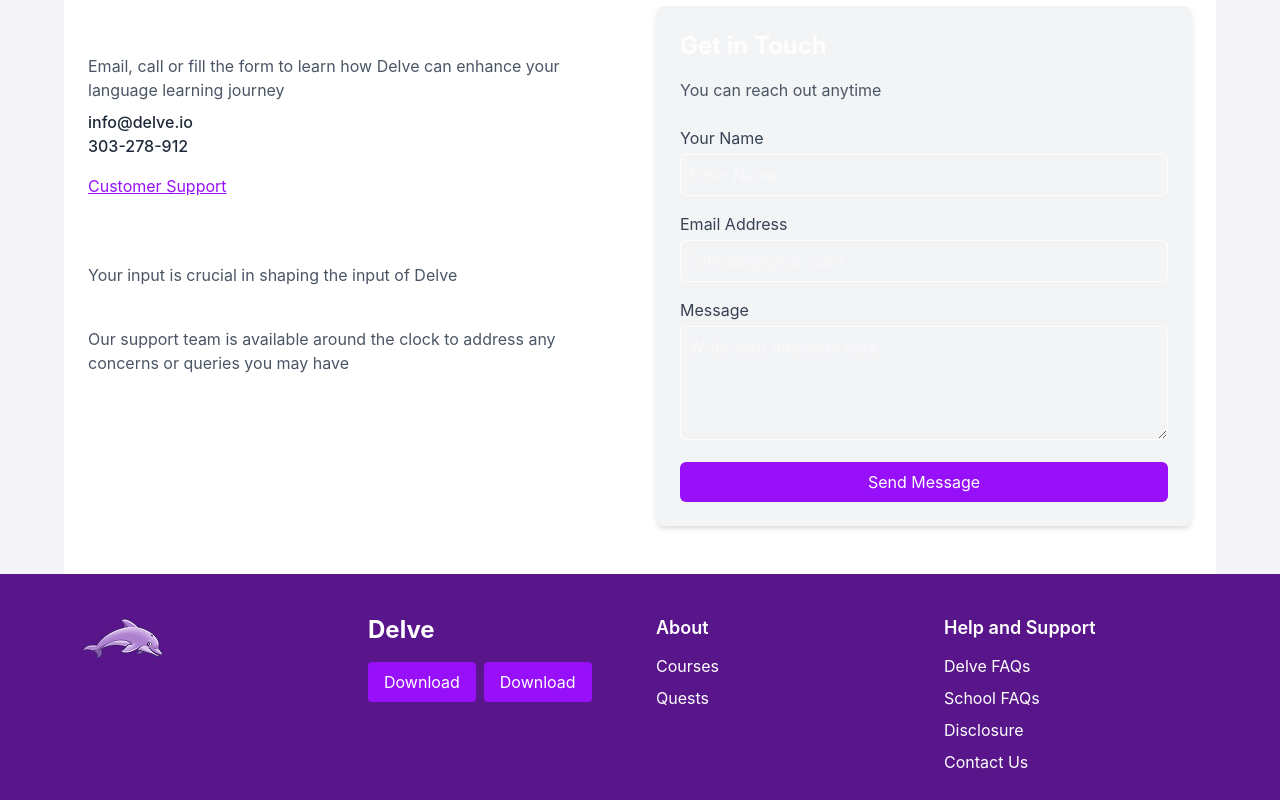
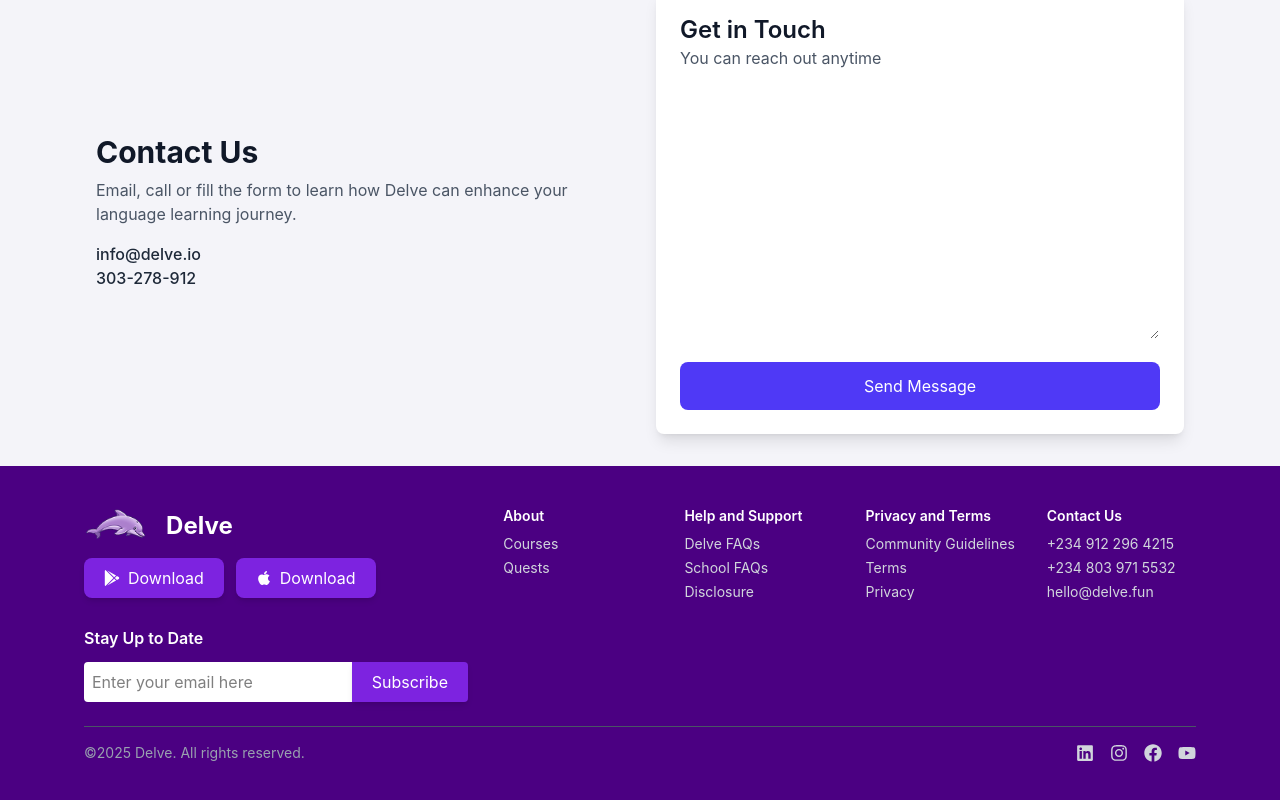
Before and after one commit to emmanuel-akinyemi-Dev/hng_Delve_landing_page, a React (Vite) app: page / in a window 1280 px wide. Shown: the part 3520-4320 px from the top of the page. Built offline with nearby package versions, Linux system fonts and the light colour scheme.

Commit message:
added foot

```diff
--- a/src/components/Footer.jsx
+++ b/src/components/Footer.jsx
@@ -1,58 +1,109 @@
+import {
+  FaApple,
+  FaGooglePlay,
+  FaLinkedin,
+  FaInstagram,
+  FaFacebook,
+  FaYoutube,
+} from "react-icons/fa";
 import { assets } from "../assets/assets";
 
 const Footer = () => {
   return (
-    <footer className="bg-purple-900 text-white py-10 px-5 md:px-20">
-      <div className="grid grid-cols-1 md:grid-cols-4 gap-8">
-        <img src={assets.delvelogo} alt="" />
+    <footer className="bg-[#4B0082] text-white py-10">
+      <div className="max-w-6xl mx-auto px-5">
+        <div className="flex flex-wrap justify-between items-start gap-6">
+          {/* Logo and Download Buttons */}
           <div>
-          <h2 className="text-2xl font-bold mb-4">Delve</h2>
-          <button className="bg-purple-600 hover:bg-purple-700 text-white px-4 py-2 rounded mr-2">
-            Download
-          </button>
-          <button className="bg-purple-600 hover:bg-purple-700 text-white px-4 py-2 rounded">
-            Download
-          </button>
+            <div className="flex items-center gap-2">
+              <img src={assets.delvelogo} alt="Delve Logo" className="h-10" />
+              <h2 className="text-2xl font-bold">Delve</h2>
+            </div>
+            <div className="flex gap-3 mt-3">
+              <a
+                href="https://play.google.com/store/apps/details?id=com.delve.app"
+                target="_blank"
+                download="fileDownloadLink"
+                rel="noopener noreferrer"
+                className="bg-[#7D23E0] hover:bg-[#6B1DBA] px-5 py-2 rounded-lg flex items-center gap-2 shadow-md text-white cursor-pointer"
+              >
+                <FaGooglePlay /> Download
+              </a>
+              <a
+                href="https://apps.apple.com/app/delve/id123456789"
+                target="_blank"
+                download="fileDownloadLink"
+                rel="noopener noreferrer"
+                className="bg-[#7D23E0] hover:bg-[#6B1DBA] px-5 py-2 rounded-lg flex items-center gap-2 shadow-md text-white cursor-pointer"
+              >
+                <FaApple /> Download
+              </a>
+            </div>
           </div>
 
-        {/* About & Links */}
+          {/* Links Sections */}
+          <div className="grid grid-cols-2 md:grid-cols-4 gap-8 text-sm">
             <div>
-          <h3 className="text-lg font-semibold mb-3">About</h3>
-          <ul className="space-y-2">
+              <h3 className="font-semibold">About</h3>
+              <ul className="text-gray-300 mt-2 space-y-1">
                 <li>Courses</li>
                 <li>Quests</li>
               </ul>
             </div>
-
-        {/* Help & Support */}
             <div>
-          <h3 className="text-lg font-semibold mb-3">Help and Support</h3>
-          <ul className="space-y-2">
+              <h3 className="font-semibold">Help and Support</h3>
+              <ul className="text-gray-300 mt-2 space-y-1">
                 <li>Delve FAQs</li>
                 <li>School FAQs</li>
                 <li>Disclosure</li>
-            <li>Contact Us</li>
               </ul>
             </div>
+            <div>
+              <h3 className="font-semibold">Privacy and Terms</h3>
+              <ul className="text-gray-300 mt-2 space-y-1">
+                <li>Community Guidelines</li>
+                <li>Terms</li>
+                <li>Privacy</li>
+              </ul>
+            </div>
+            <div>
+              <h3 className="font-semibold">Contact Us</h3>
+              <ul className="text-gray-300 mt-2 space-y-1">
+                <li>+234 912 296 4215</li>
+                <li>+234 803 971 5532</li>
+                <li>hello@delve.fun</li>
+              </ul>
+            </div>
+          </div>
 
-        {/* Contact & Newsletter */}
-        <div>
-          <h3 className="text-lg font-semibold mb-3">Stay Up to Date</h3>
-          <div className="flex">
+          {/* Newsletter Subscription */}
+          <div className="w-full max-w-sm">
+            <h3 className="font-semibold">Stay Up to Date</h3>
+            <div className="mt-3 flex">
               <input
                 type="email"
                 placeholder="Enter your email here"
-              className="p-2 rounded-l w-full text-black"
+                className="flex-1 p-2 rounded-l bg-white text-black outline-none"
               />
-            <button className="bg-purple-600 hover:bg-purple-700 text-white px-4 py-2 rounded-r">
+              <button className="bg-[#7D23E0] hover:bg-[#6B1DBA] px-5 py-2 rounded-r shadow-md">
                 Subscribe
               </button>
             </div>
           </div>
         </div>
 
-      <div className="border-t border-purple-700 mt-8 pt-4 text-center text-sm">
-        <p>©2025 Delve. All rights reserved.</p>
+        {/* Social Icons */}
+        <div className="border-t border-gray-600 mt-6 pt-4 flex justify-between items-center">
+          <div className="text-gray-400 text-sm">
+            ©2025 Delve. All rights reserved.
+          </div>
+          <div className="flex gap-4 text-gray-300 text-lg">
+            <FaLinkedin className="hover:text-white cursor-pointer" />
+            <FaInstagram className="hover:text-white cursor-pointer" />
+            <FaFacebook className="hover:text-white cursor-pointer" />
+            <FaYoutube className="hover:text-white cursor-pointer" />
+          </div>
+        </div>
       </div>
     </footer>
   );
--- a/src/components/GetInTouch.jsx
+++ b/src/components/GetInTouch.jsx
@@ -1,50 +1,73 @@
-import React from 'react';
+import { useState } from "react";
 
 const GetInTouch = () => {
+  const [formData, setFormData] = useState({
+    name: "",
+    email: "",
+    message: "",
+  });
+
+  const handleChange = (e) => {
+    setFormData({ ...formData, [e.target.name]: e.target.value });
+  };
+
+  const handleSubmit = (e) => {
+    e.preventDefault();
+    console.log("Form Data Submitted", formData);
+  };
+
   return (
-    <section className="bg-white py-12 px-6 max-w-6xl mx-auto">
-      <div className="grid grid-cols-1 md:grid-cols-2 gap-8">
-        {/* Contact Info Section */}
-        <div>
-          <h2 className="text-2xl font-bold mb-4">Contact Us</h2>
-          <p className="text-gray-600 mb-2">
-            Email, call or fill the form to learn how Delve can enhance your language learning journey
-          </p>
-          <p className="text-gray-800 font-medium">info@delve.io</p>
-          <p className="text-gray-800 font-medium mb-4">303-278-912</p>
-          <a href="#" className="text-purple-600 underline">Customer Support</a>
-
-          <div className="mt-6 border-t pt-4">
-            <h3 className="font-bold">Feedback & Suggestions</h3>
-            <p className="text-gray-600 mb-4">Your input is crucial in shaping the input of Delve</p>
-
-            <h3 className="font-bold">Customer Support</h3>
-            <p className="text-gray-600">Our support team is available around the clock to address any concerns or queries you may have</p>
-          </div>
-        </div>
-
-        {/* Form Section */}
-        <div className="bg-gray-100 p-6 rounded-lg shadow-md">
-          <h2 className="text-2xl font-bold mb-4">Get in Touch</h2>
-          <p className="text-gray-600 mb-6">You can reach out anytime</p>
-          <form className="space-y-4">
-            <div>
-              <label className="block text-gray-700 mb-1">Your Name</label>
-              <input type="text" className="w-full p-2 border rounded-md" placeholder="Enter Name" />
-            </div>
-            <div>
-              <label className="block text-gray-700 mb-1">Email Address</label>
-              <input type="email" className="w-full p-2 border rounded-md" placeholder="johndoe@gmail.com" />
-            </div>
-            <div>
-              <label className="block text-gray-700 mb-1">Message</label>
-              <textarea className="w-full p-2 border rounded-md" placeholder="Write your message here" rows="4"></textarea>
-            </div>
-            <button className="w-full bg-purple-600 text-white py-2 rounded-md hover:bg-purple-700">Send Message</button>
-          </form>
+    <div className="max-w-6xl mx-auto p-8 grid md:grid-cols-2 gap-8 items-center">
+      <div>
+        <h2 className="text-3xl font-bold text-gray-900">Contact Us</h2>
+        <p className="text-gray-600 mt-2">
+          Email, call or fill the form to learn how Delve can enhance your language learning journey.
+        </p>
+        <div className="mt-4 text-gray-800">
+          <p className="font-medium">info@delve.io</p>
+          <p className="font-medium">303-278-912</p>
         </div>
       </div>
-    </section>
+      <div className="bg-white p-6 shadow-lg rounded-lg">
+        <h3 className="text-2xl font-semibold text-gray-900">Get in Touch</h3>
+        <p className="text-gray-600">You can reach out anytime</p>
+        <form className="mt-4 space-y-4" onSubmit={handleSubmit}>
+          <input
+            type="text"
+            name="name"
+            placeholder="Your Name"
+            value={formData.name}
+            onChange={handleChange}
+            className="w-full p-3 border rounded-lg focus:ring-2 focus:ring-indigo-500"
+            required
+          />
+          <input
+            type="email"
+            name="email"
+            placeholder="Email Address"
+            value={formData.email}
+            onChange={handleChange}
+            className="w-full p-3 border rounded-lg focus:ring-2 focus:ring-indigo-500"
+            required
+          />
+          <textarea
+            name="message"
+            placeholder="Write your message here"
+            value={formData.message}
+            onChange={handleChange}
+            className="w-full p-3 border rounded-lg focus:ring-2 focus:ring-indigo-500"
+            rows="4"
+            required
+          ></textarea>
+          <button
+            type="submit"
+            className="w-full bg-indigo-600 text-white py-3 rounded-lg hover:bg-indigo-700"
+          >
+            Send Message
+          </button>
+        </form>
+      </div>
+    </div>
   );
 };
 
```
Lines whose indentation alone changed are shown as unchanged.
